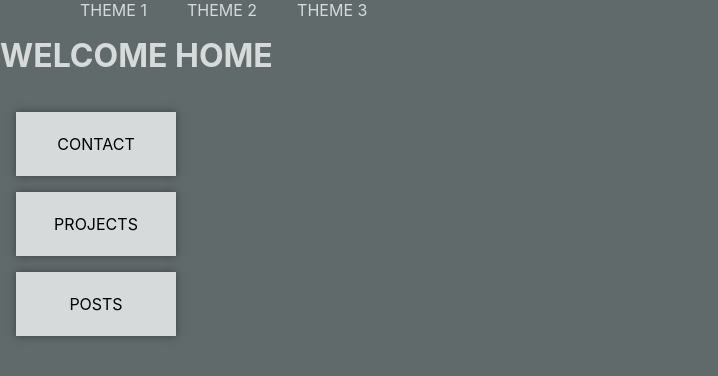
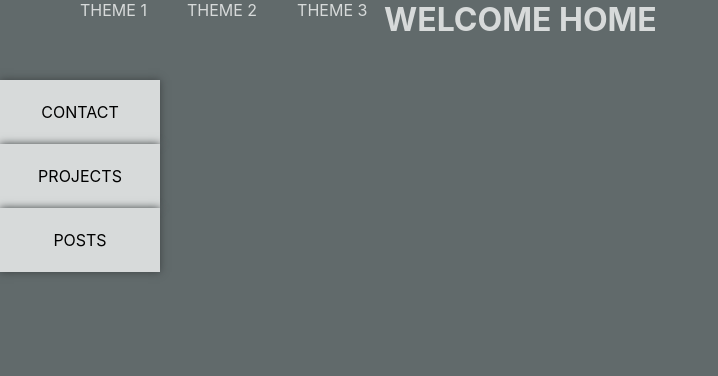
Before and after one commit to TYLER-JM/personal-homepage, a React (Create React App) app: page / in a window 1280 px wide. Shown: the top 376 px of the page, without its empty margins (0-718 px from the left). Built offline with nearby package versions, Linux system fonts and the light colour scheme.

Commit message:
adds grid area and display: grid

```diff
--- a/src/styles/contentList.scss
+++ b/src/styles/contentList.scss
@@ -1,4 +1,5 @@
 .menu-container {
+  grid-area: 2/1/3/2;
   display: flex;
   flex-direction: row;
 
@@ -6,7 +7,7 @@
     border-radius: 0;
     height: 4em;
     width: 10em;
-    margin: 1em;
+    // margin: 1em;
     box-shadow: 0px 0px 8px rgb(61, 66, 67);
     background-color: rgb(215, 218, 218);
     color: black;
--- a/src/styles/home.scss
+++ b/src/styles/home.scss
@@ -6,4 +6,6 @@
   background-color: rgb(97, 106, 107);
   color: rgb(215, 218, 218);
   text-transform: uppercase;
+  display: grid;
+  grid-template: 10vh 90vh / 30vw 70vw;
 }
```
Also changed, not shown: src/styles/articles.scss (added, +10 -0 lines).
